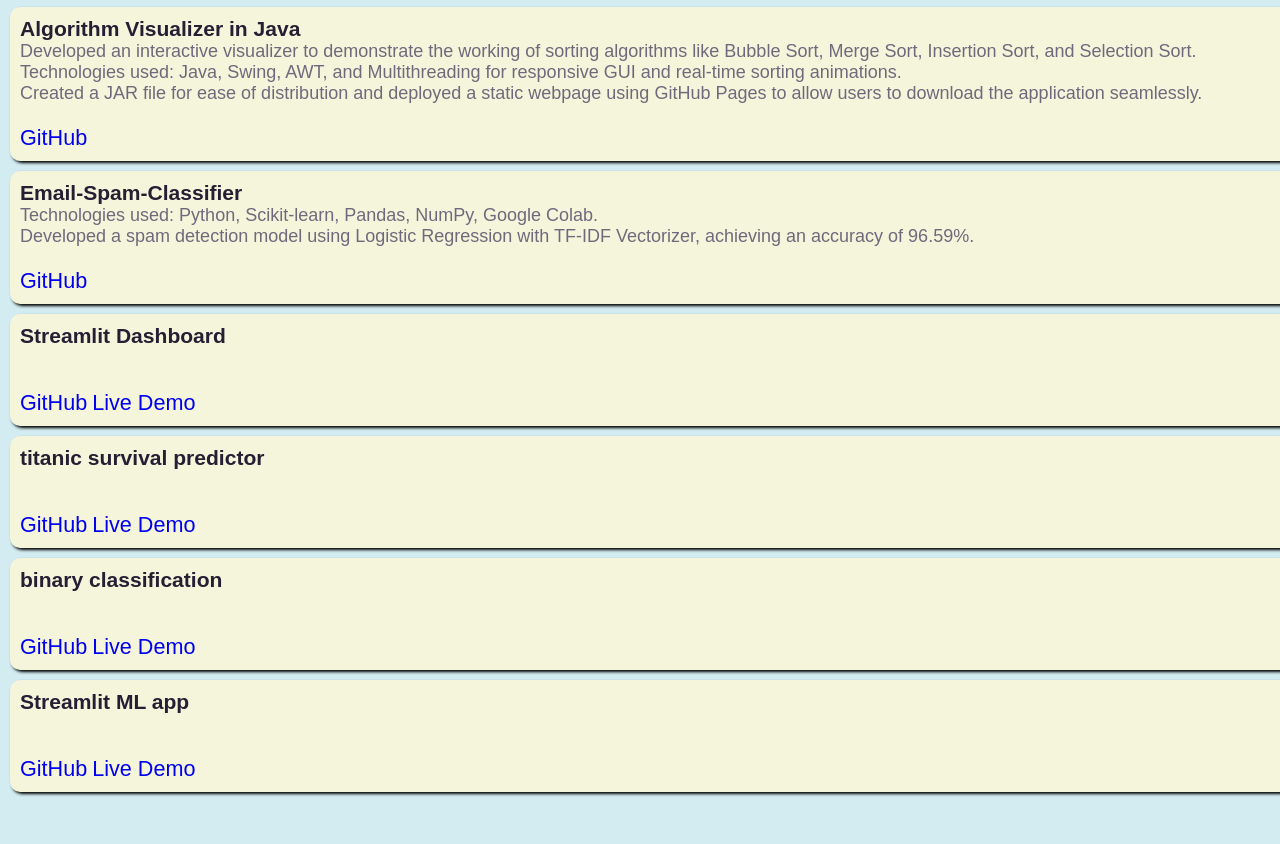
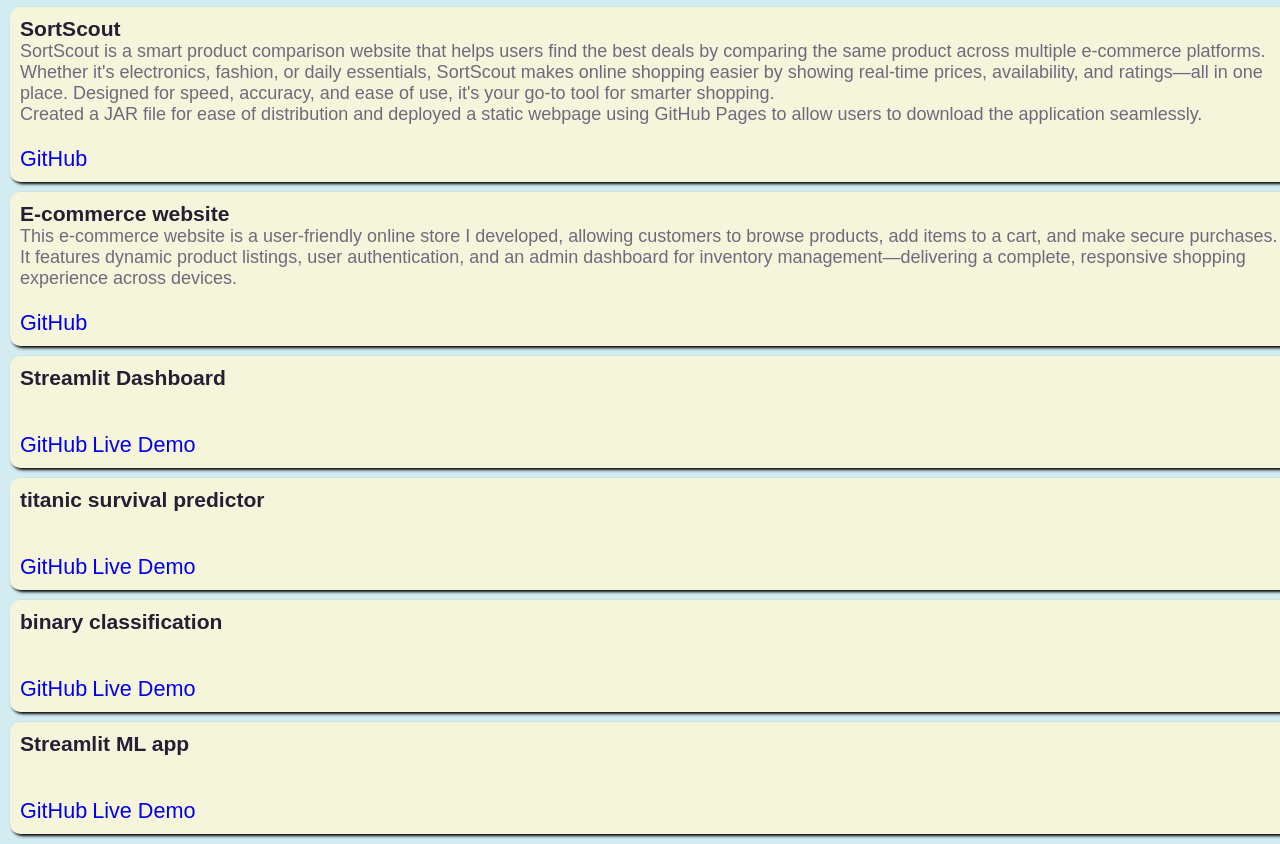
Before and after one commit to PriyanshuRai2108/Portfolio, a plain HTML site: page projectpage.html in a window 1280 px wide. Shown: the part 95-939 px from the top of the page. Before the commit the page ends 897 px from the top, so only its background shows below. Drawn offline with Linux system fonts and the light colour scheme; files whose address does not match are found by name.

Commit message:
Update projectpage.html

```diff
--- a/projectpage.html
+++ b/projectpage.html
@@ -9,25 +9,22 @@
 <body>
     <h1 style="margin-left: 45%; margin-top: 50px;">Projects</h1>
     <div class="projectbox">
-<h3>Algorithm Visualizer in Java
+<h3>SortScout
 </h3>
-<p> Developed an interactive visualizer to demonstrate the working of sorting algorithms like Bubble Sort, Merge Sort,
-    Insertion Sort, and Selection Sort. <br>
-     Technologies used: Java, Swing, AWT, and Multithreading for responsive GUI and real-time sorting animations.
+<p>SortScout is a smart product comparison website that helps users find the best deals by comparing the same product across multiple e-commerce platforms. Whether it's electronics, fashion, or daily essentials, SortScout makes online shopping easier by showing real-time prices, availability, and ratings—all in one place. Designed for speed, accuracy, and ease of use, it's your go-to tool for smarter shopping.
     <br> Created a JAR file for ease of distribution and deployed a static webpage using GitHub Pages to allow users to download
     the application seamlessly.</p>
     <br>
-    <a href="https://github.com/aryan1524in/Algorithm-Visualizer" style="font-size: larger;">GitHub</a>
+    <a href="https://github.com/PriyanshuRai2108/sortscout" style="font-size: larger;">GitHub</a>
 
     </div>
 
     <div class="projectbox">
-        <h3> Email-Spam-Classifier
+        <h3> E-commerce website
         </h3>
-        <p> Technologies used: Python, Scikit-learn, Pandas, NumPy, Google Colab. <br>
-            Developed a spam detection model using Logistic Regression with TF-IDF Vectorizer, achieving an accuracy of 96.59%.</p>
+        <p> This e-commerce website is a user-friendly online store I developed, allowing customers to browse products, add items to a cart, and make secure purchases. It features dynamic product listings, user authentication, and an admin dashboard for inventory management—delivering a complete, responsive shopping experience across devices.</p>
             <br>
-            <a href="https://github.com/aryan1524in/Email-Spam-Classifier" style="font-size: larger;">GitHub</a>
+            <a href=https://github.com/PriyanshuRai2108/Ecommerce-website-webtech-" style="font-size: larger;">GitHub</a>
             </div>
 
 
```
